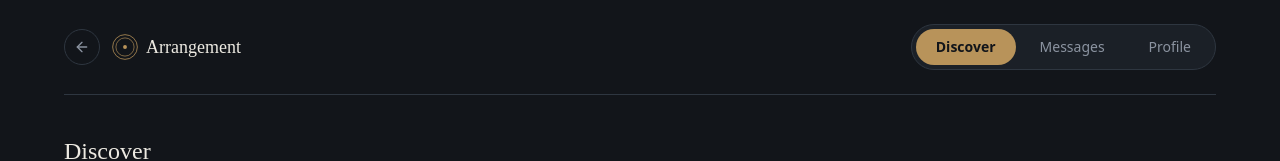
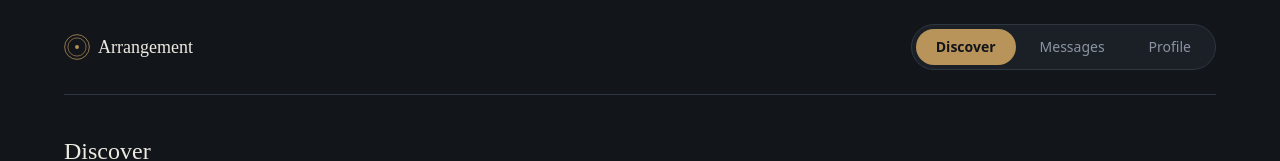
Before and after one commit to munezawasongah/sugar-dating, a Next.js app: page /discover in a window 1280 px wide. Shown: the top 161 px of the page. Built offline with nearby package versions, Linux system fonts and the light colour scheme; no server answers.

Commit message:
Hide back button on Discover page

```diff
--- a/src/components/TopNav.tsx
+++ b/src/components/TopNav.tsx
@@ -27,7 +27,7 @@ export default function TopNav() {
   return (
     <header className="flex items-center justify-between py-6 border-b mb-10" style={{ borderColor: "#2E3640" }}>
       <div className="flex items-center gap-3">
-        <BackButton fallbackHref="/discover" />
+        {pathname !== "/discover" && <BackButton fallbackHref="/discover" />}
         <Link href="/discover" className="flex items-center gap-2">
           <svg width="26" height="26" viewBox="0 0 40 40" fill="none">
             <circle cx="20" cy="20" r="19" stroke="#B8935A" strokeWidth="1.2" />
```
